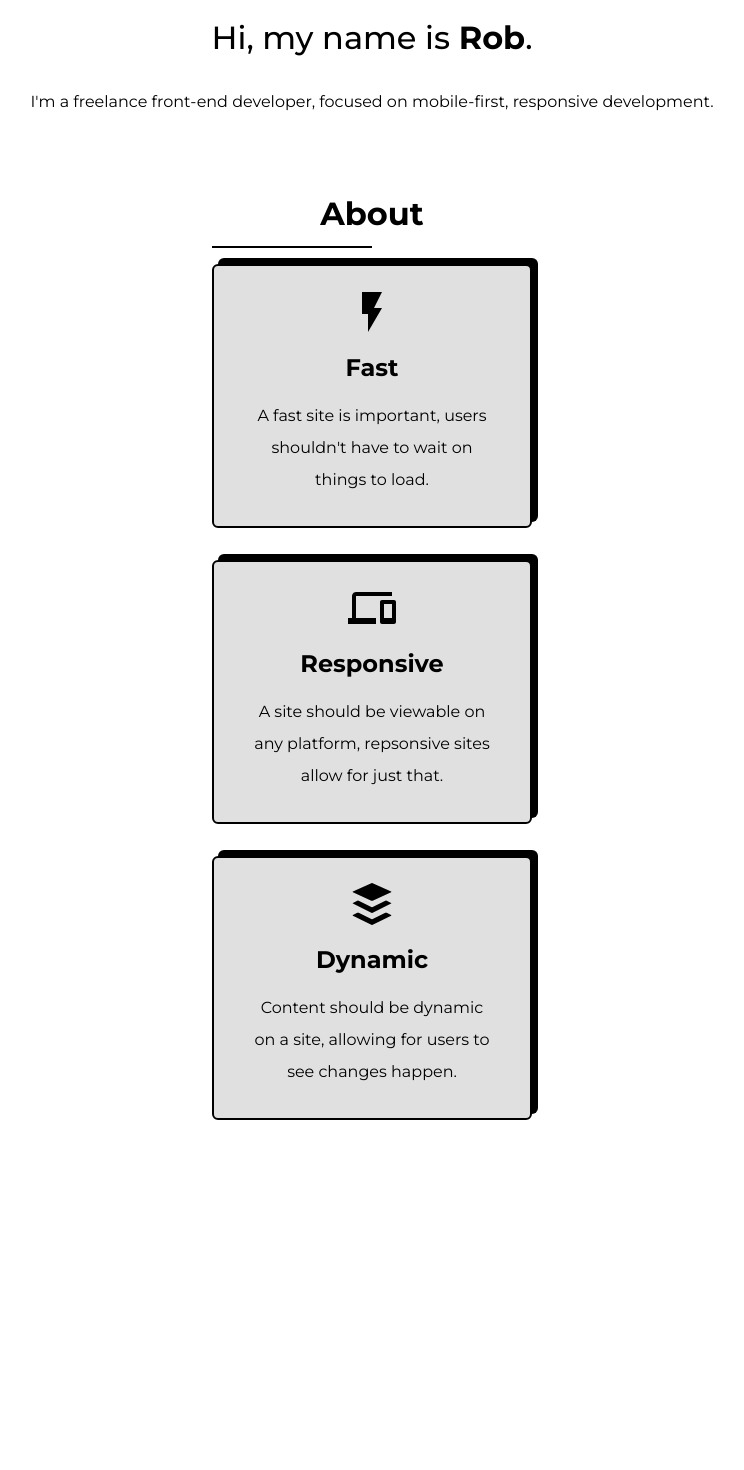
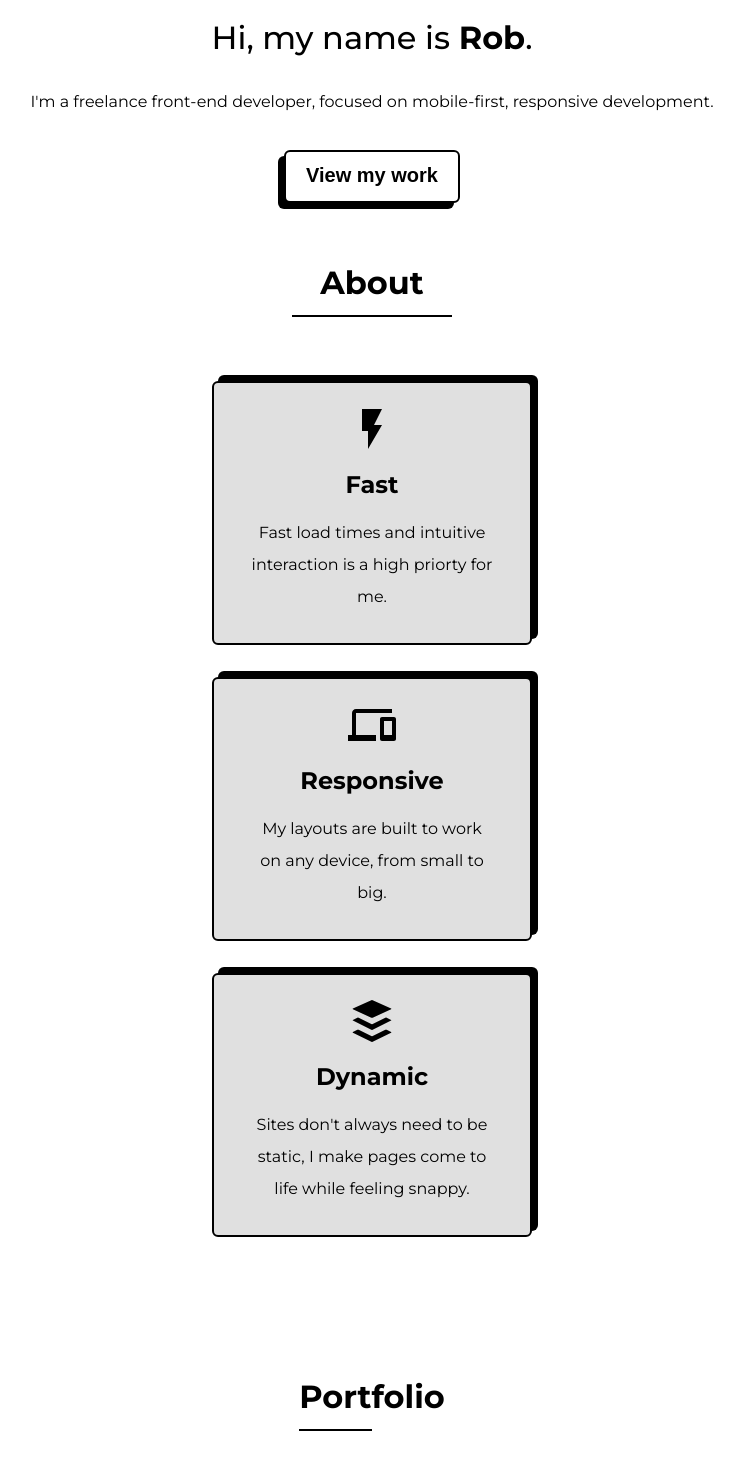
Before and after one commit to rob-noyes/portfolio-site, a React (Create React App) app: page / in a window 1280 px wide. Shown: the part 170-1640 px from the top of the page, without its empty margins (268-1012 px from the left). Before the commit the page ends 1354 px from the top, so only its background shows below. Built offline with nearby package versions, Linux system fonts and the light colour scheme.

Commit message:
project home page

```diff
--- a/src/components/Home.js
+++ b/src/components/Home.js
@@ -1,6 +1,7 @@
 import Header from './Header';
 import AboutDescription from './home-components/AboutDescription';
 import Description from './home-components/Description';
+import HomeProject from './home-components/HomeProject';
 
 const Home = () => {
   return (
@@ -10,6 +11,9 @@ const Home = () => {
         <AboutDescription />
         <Description />
       </div>
+      <div className="hello-container">
+        <HomeProject />
+      </div>
     </div>
   );
 };
--- a/src/components/Portfolio.js
+++ b/src/components/Portfolio.js
@@ -4,7 +4,9 @@ const Portfolio = () => {
   return (
     <div>
       <Header />
-      <h2>Hi this is the projects page</h2>
+      <div className="">
+        <h2>Hi this is the projects page</h2>
+      </div>
     </div>
   );
 };
--- a/src/components/home-components/AboutDescription.js
+++ b/src/components/home-components/AboutDescription.js
@@ -1,3 +1,5 @@
+import { Link } from 'react-router-dom';
+
 const AboutDescription = () => {
   return (
     <div className="landing-container">
@@ -8,6 +10,9 @@ const AboutDescription = () => {
         I'm a freelance front-end developer, focused on mobile-first, responsive
         development.
       </p>
+      <Link to="/portfolio">
+        <button className="main-button">View my work</button>
+      </Link>
     </div>
   );
 };
--- a/src/components/home-components/Description.js
+++ b/src/components/home-components/Description.js
@@ -5,24 +5,27 @@ import { MdDevices, MdFlashOn } from 'react-icons/md';
 const Description = () => {
   return (
     <div className="description-container">
-      <div>
+      <div className="centering">
         <h2 className="home-title">About</h2>
         <div className="line"></div>
       </div>
       <DescriptionCard
         icon={<MdFlashOn />}
         title="Fast"
-        text="A fast site is important, users shouldn't have to wait on things to load."
+        text="Fast load times and intuitive interaction is a high priorty for me."
+        className="color-red"
       />
       <DescriptionCard
         icon={<MdDevices />}
         title="Responsive"
-        text="A site should be viewable on any platform, repsonsive sites allow for just that."
+        text="My layouts are built to work on any device, from small to big."
+        className="color-blue"
       />
       <DescriptionCard
         icon={<FaBuffer />}
         title="Dynamic"
-        text="Content should be dynamic on a site, allowing for users to see changes happen."
+        text="Sites don't always need to be static, I make pages come to life while feeling snappy."
+        className="color-green"
       />
     </div>
   );
--- a/src/components/home-components/DescriptionCard.js
+++ b/src/components/home-components/DescriptionCard.js
@@ -1,6 +1,6 @@
-const DescriptionCard = ({ icon, title, text }) => {
+const DescriptionCard = ({ icon, title, text, className }) => {
   return (
-    <div className="description-card">
+    <div className={`description-card ${className}`}>
       <figure className="description-icon">{icon}</figure>
       <h2 className="headings">{title}</h2>
       <p className="descriptions">{text}</p>
--- /dev/null
+++ b/src/components/home-components/HomeProject.js
@@ -0,0 +1,10 @@
+const HomeProject = () => {
+  return (
+    <div className="description-container">
+      <h2 className="home-title">Portfolio</h2>
+      <div className="line"></div>
+    </div>
+  );
+};
+
+export default HomeProject;
--- a/src/index.css
+++ b/src/index.css
@@ -158,8 +158,23 @@ a {
     UTILITY
 *************/
 
+.main-button {
+  position: unset;
+  font-size: 1.25rem;
+  margin-top: 1rem;
+  font-weight: 600;
+  z-index: 0;
+}
+
 .list-container {
   padding: 1rem;
+}
+
+.centering {
+  display: flex;
+  flex-direction: column;
+  justify-content: center;
+  align-items: center;
 }
 
 /*************
@@ -207,6 +222,7 @@ a {
   width: 50%;
   height: 2px;
   background: black;
+  margin-bottom: 3rem;
 }
 
 /******************
@@ -236,10 +252,21 @@ a {
 }
 .description-card:hover {
   background: #000000;
-  color: #ffffff;
 }
 
 .descriptions {
   padding: 1rem;
   font-weight: 400;
 }
+
+.color-red:hover {
+  background: #ecb6b6;
+}
+
+.color-blue:hover {
+  background: #b6d8ec;
+}
+
+.color-green:hover {
+  background: #b6ecb6;
+}
```
